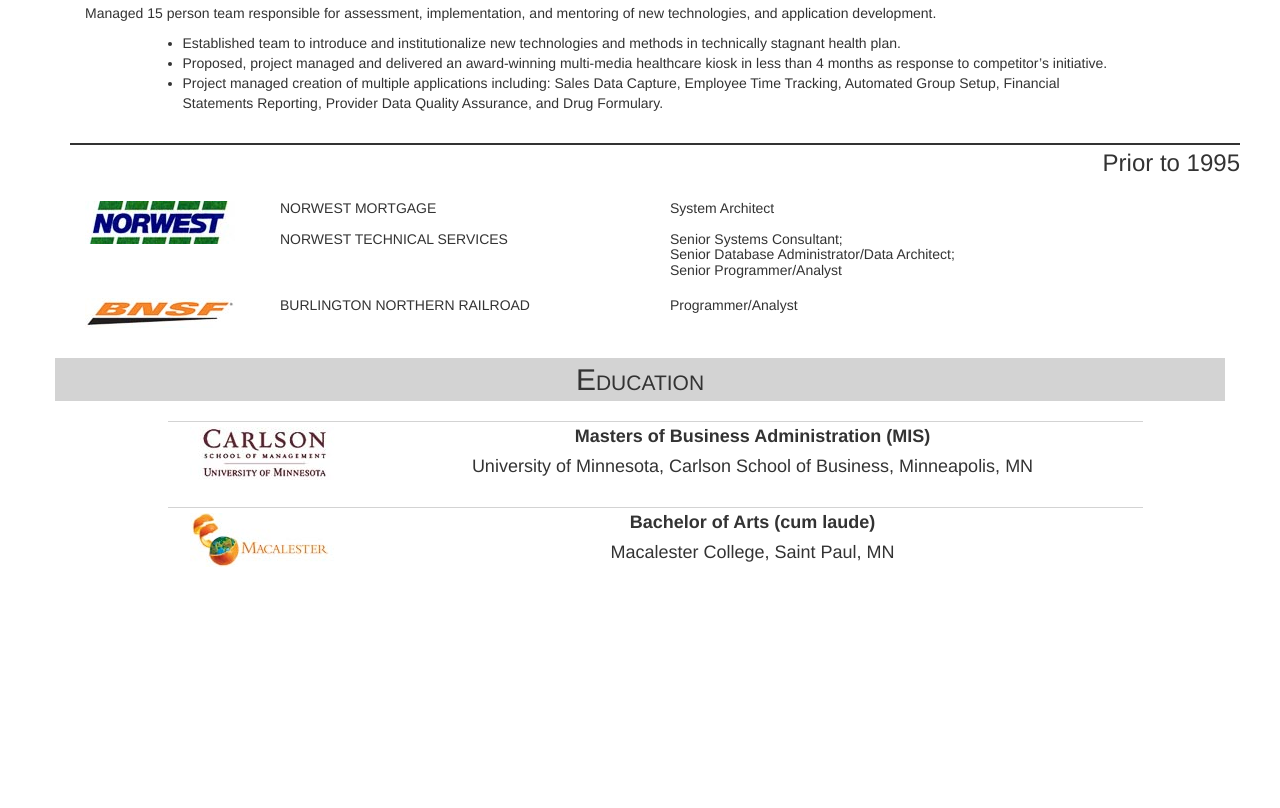
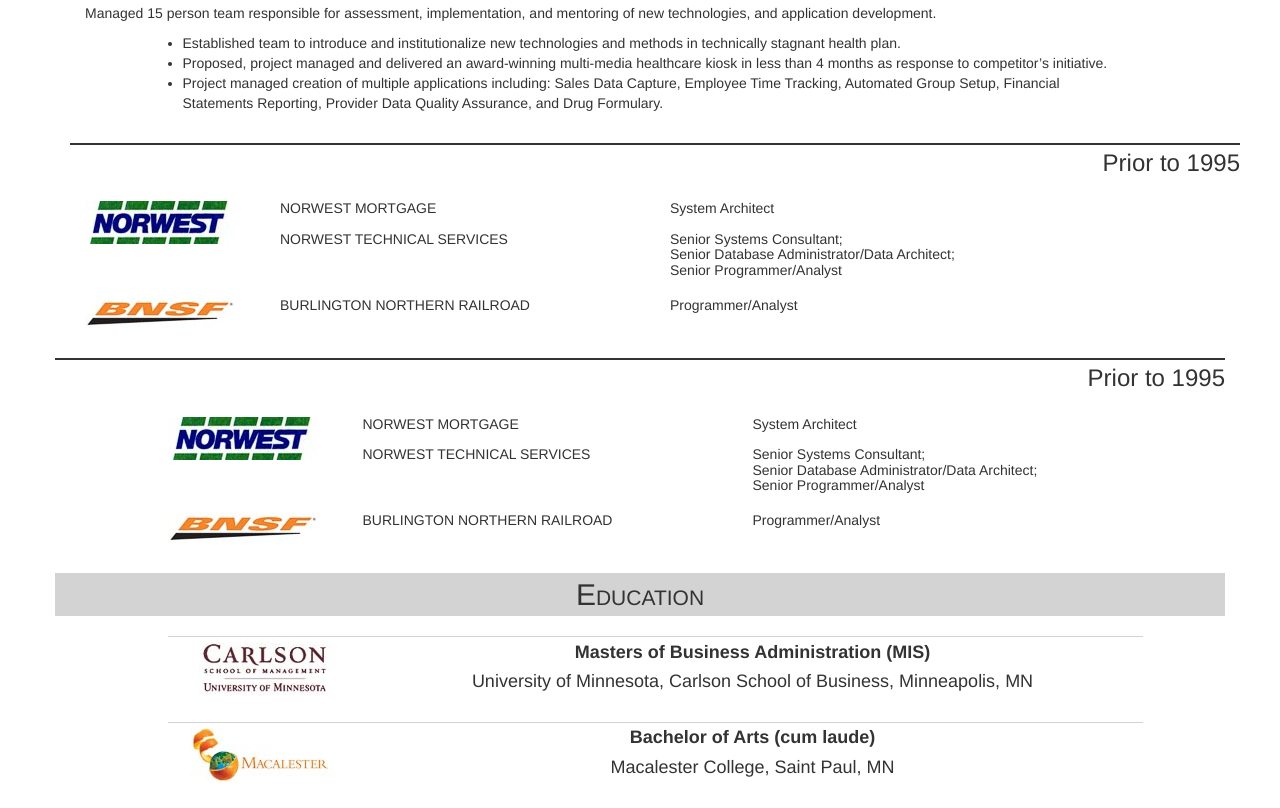
Before and after one commit to SMLarsen/SMLarsen.github.io, a plain HTML site: page index.html in a window 1280 px wide. Shown: the part 3448-4256 px from the top of the page. Before the commit the page ends 4041 px from the top, so only its background shows below. Drawn offline with nearby package versions, Linux system fonts and the light colour scheme.

Commit message:
Prior formatting

```diff
--- a/index.html
+++ b/index.html
@@ -317,6 +317,30 @@
       </section>
   </section>
 
+<!--Test Prior-->
+
+      <section class="container">
+      	<div class="row">
+        	<h3 align="right">Prior to 1995</h3>
+      	</div>
+      	<div class="row">
+        	<p class="col-sm-1"></p>
+        	<h5 class="col-sm-2"><img src="norwest.jpg"></h5>
+        	<h5 class="col-sm-4">NORWEST MORTGAGE<br><br>NORWEST TECHNICAL SERVICES</h5>
+      		<h5 class="col-sm-4">System Architect<br><br>Senior Systems Consultant; <br>Senior Database Administrator/Data Architect;<br>Senior Programmer/Analyst</h5>
+        	<p class="col-sm-1"></p>
+      	</div>
+      	<div class="row">
+        	<p class="col-sm-1"></p>
+        	<h5 class="col-sm-2"><img src="bnsf-logo.jpg"></h5>
+        	<h5 class="col-sm-4">BURLINGTON NORTHERN RAILROAD</h5>
+        	<h5 class="col-sm-4">Programmer/Analyst</h5>
+        	<p class="col-sm-1"></p>
+      	</div>
+
+      </section>
+  </section>
+
 <!-- Education -->
 
 <section class="container">
@@ -358,7 +382,7 @@
 <!-- Extra space at bottom -->
 
 	<div class="row">
-        	<p padding-bottom="2cm"></p>
+        	<p padding-bottom="12cm"></p>
    	</div>
 
    </section>
```
